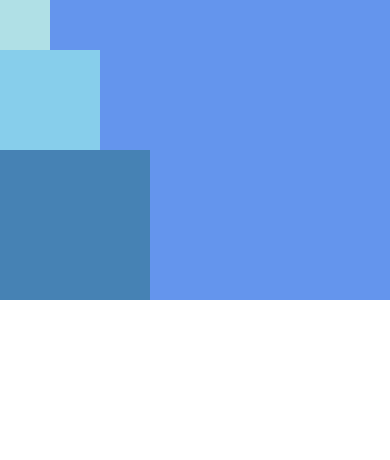
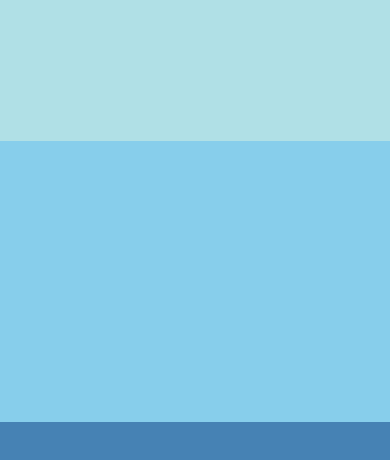
Before and after one commit to danmaq/AwesomeProject, a React Native app: screen / in a window 390 px wide. Shown: the top 460 px of the page. Built offline with nearby package versions, Linux system fonts and the light colour scheme.

Commit message:
Tutorial: Learned colorbox of flex size.

```diff
--- a/App.js
+++ b/App.js
@@ -4,10 +4,10 @@
 export default class HelloWorldApp extends React.Component {
   render() {
     return (
-      <View style={{backgroundColor: 'cornflowerblue'}}>
-        <View style={{width: 50, height: 50, backgroundColor: 'powderblue'}} />
-        <View style={{width: 100, height: 100, backgroundColor: 'skyblue'}} />
-        <View style={{width: 150, height: 150, backgroundColor: 'steelblue'}} />
+      <View style={{flex: 1, backgroundColor: 'cornflowerblue'}}>
+        <View style={{flex: 1, backgroundColor: 'powderblue'}} />
+        <View style={{flex: 2, backgroundColor: 'skyblue'}} />
+        <View style={{flex: 3, backgroundColor: 'steelblue'}} />
       </View>
     );
   }
```
